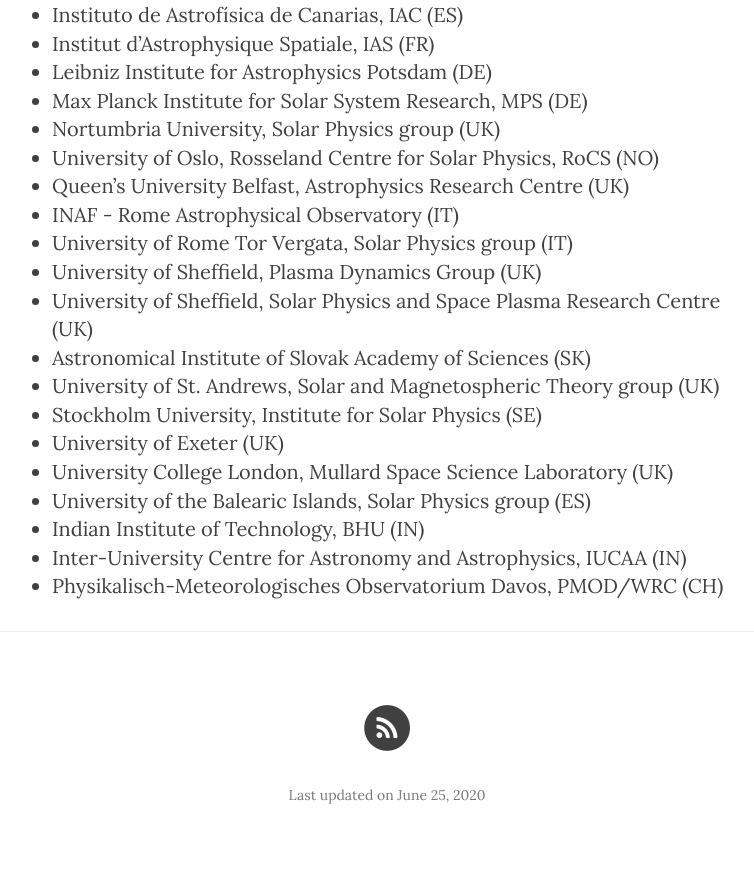
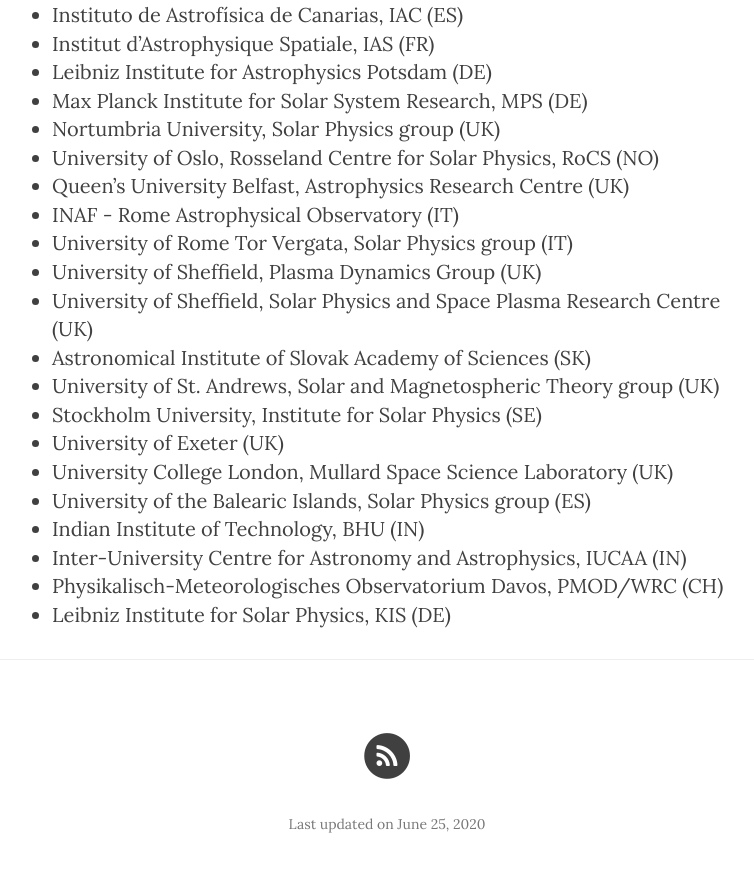
Before and after one commit to ITA-Solar/espos, a Jekyll site: the page built from about.md, in a window 1280 px wide and 900 px high, scrolled down 1241 px. Shown: the top 872 px of the window, without its empty margins (253-1007 px from the left). Built offline with Jekyll 4.4.1, drawn with Linux system fonts in a browser that asks for light colours; nearby versions of some CDN libraries.

Commit message:
Update about.md

```diff
--- a/about.md
+++ b/about.md
@@ -40,3 +40,4 @@
 * Indian Institute of Technology, BHU (IN)
 * Inter-University Centre for Astronomy and Astrophysics, IUCAA (IN)
 * Physikalisch-Meteorologisches Observatorium Davos, PMOD/WRC (CH)
+* Leibniz Institute for Solar Physics, KIS (DE)
```
